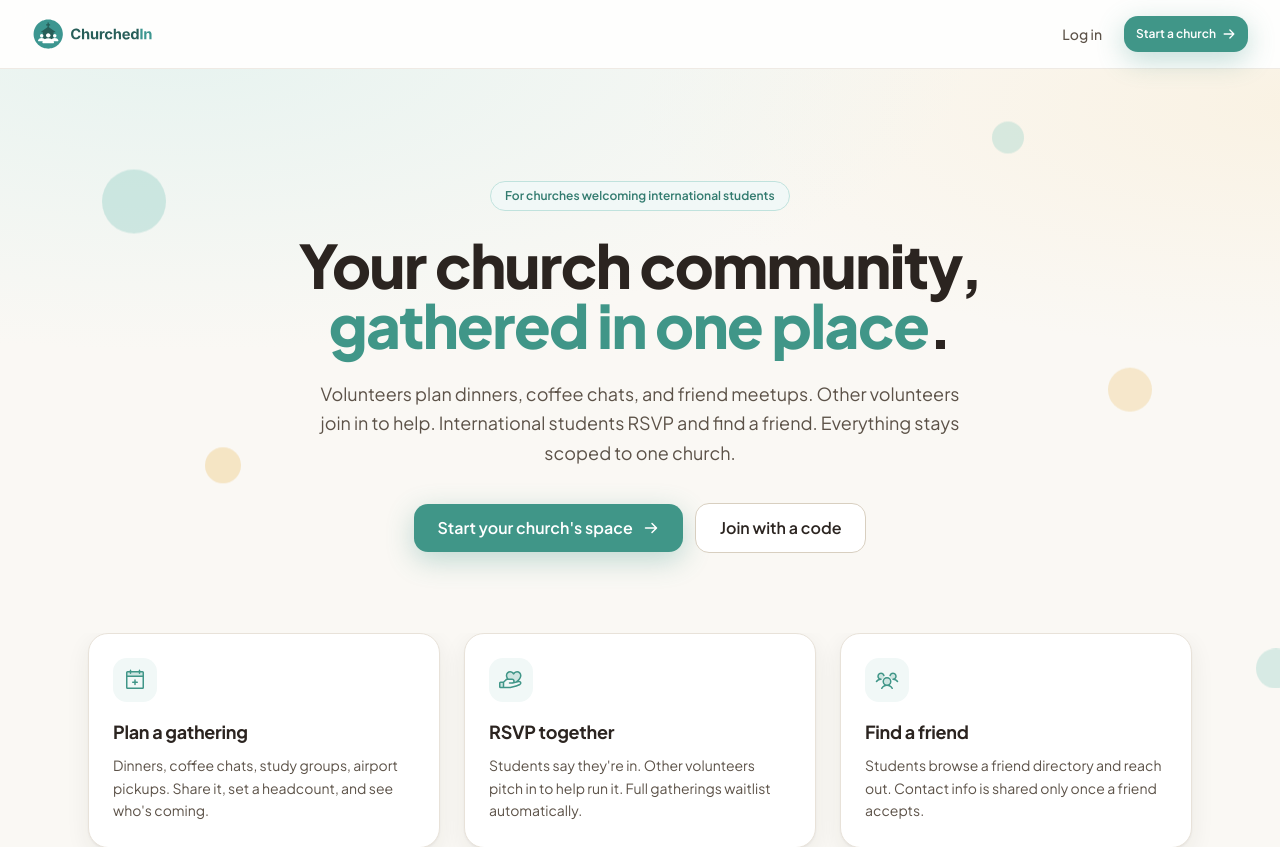
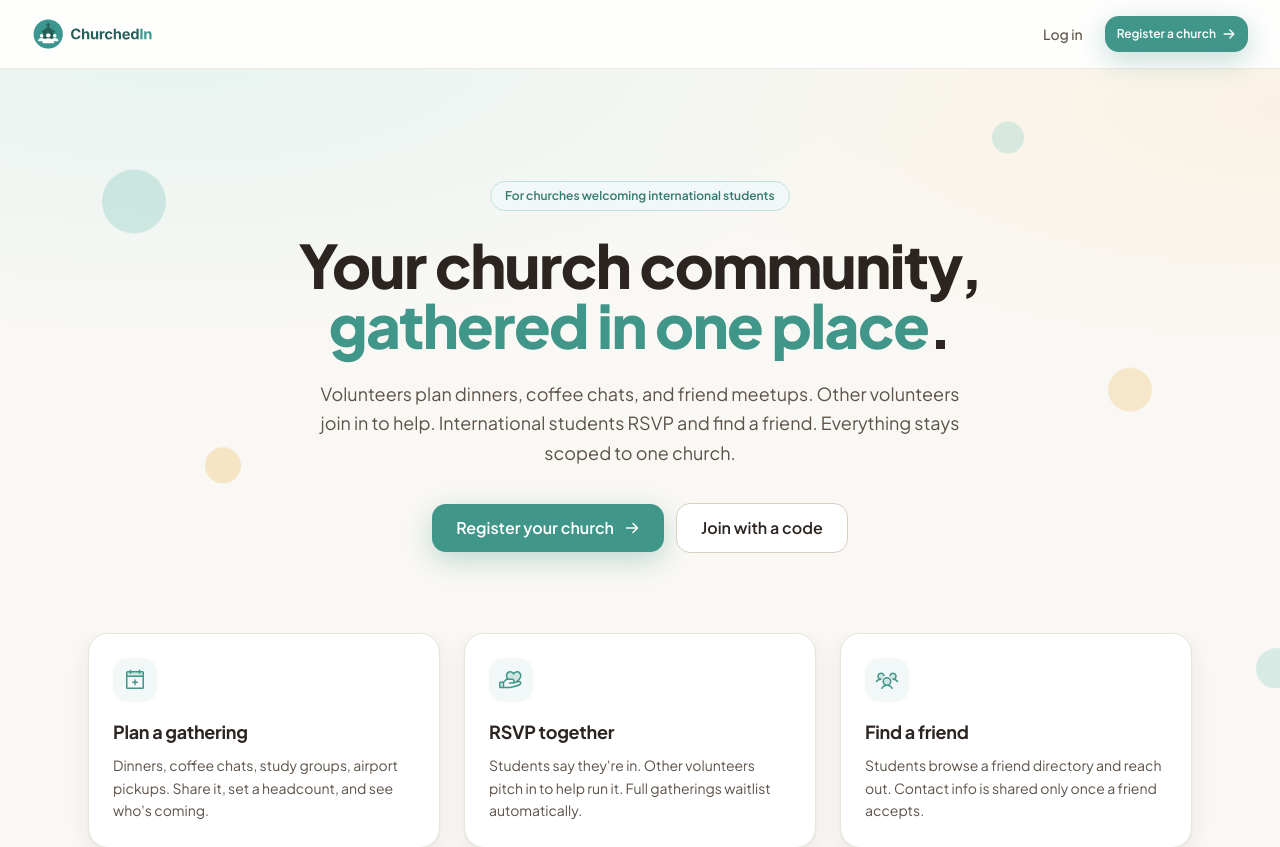
Before and after one commit to Prestonpro/ChurchedIn, a Next.js app: page / in a window 1280 px wide. Shown: the top 847 px of the page. Built offline with nearby package versions, Linux system fonts and the light colour scheme; no server answers.

Commit message:
copy: rename "Start your church" to "Register your church"
Pairs with the duplicate-check commit -- "start" implied nothing else
could exist yet, "register" better fits a flow that now actively
checks whether the church is already here.

```diff
--- a/src/app/(public)/login/page.tsx
+++ b/src/app/(public)/login/page.tsx
@@ -46,7 +46,7 @@ export default async function LoginPage({
         </Link>
         ,{" "}
         <Link href="/signup" className="font-semibold text-brand-600 hover:text-brand-700 hover:underline">
-          start your church&apos;s space
+          register your church
         </Link>
         , or{" "}
         <Link href="/browse" className="font-semibold text-brand-600 hover:text-brand-700 hover:underline">
--- a/src/app/(public)/signup/page.tsx
+++ b/src/app/(public)/signup/page.tsx
@@ -4,7 +4,7 @@ import { AuthPageLayout } from "@/components/nav/AuthPageLayout";
 import { SignupForm } from "./SignupForm";
 
 export const metadata: Metadata = {
-  title: "Start your church's space",
+  title: "Register your church",
   description: "Create a free ChurchedIn space for your church to plan gatherings, coordinate rides, and connect students with volunteers.",
 };
 
@@ -14,7 +14,7 @@ export default function SignupPage() {
       panelTitle="Give your church a home base for hospitality."
       panelBody="You'll become its first church leader and get a join code to invite volunteers and international students in seconds."
     >
-      <h1 className="text-2xl font-extrabold text-ink">Start your church&apos;s space</h1>
+      <h1 className="text-2xl font-extrabold text-ink">Register your church</h1>
       <p className="mt-1.5 text-sm text-ink-muted">Free to set up. Takes about a minute.</p>
       <div className="mt-8">
         <SignupForm />
--- a/src/app/HeroSection.tsx
+++ b/src/app/HeroSection.tsx
@@ -91,7 +91,7 @@ export function HeroSection() {
         >
           <MagneticButton>
             <LinkButton href="/signup" size="lg">
-              Start your church&apos;s space <ArrowRight weight="bold" className="size-4" />
+              Register your church <ArrowRight weight="bold" className="size-4" />
             </LinkButton>
           </MagneticButton>
           <MagneticButton>
--- a/src/app/home/page.tsx
+++ b/src/app/home/page.tsx
@@ -65,7 +65,7 @@ export default async function HomePage() {
           <p className="mt-2 max-w-xl text-ink-soft">
             {membership
               ? "Here's what's happening in your church community."
-              : "Join or start a church to see your community here."}
+              : "Join or register a church to see your community here."}
           </p>
         </Reveal>
       </div>
--- a/src/app/page.tsx
+++ b/src/app/page.tsx
@@ -65,7 +65,7 @@ const STEPS = [
 export const metadata: Metadata = {
   title: { absolute: "ChurchedIn — A church-by-church home base for hospitality" },
   description:
-    "ChurchedIn helps churches plan gatherings, coordinate rides, and pair international students with a friend at their church. Start a church or join one with a code.",
+    "ChurchedIn helps churches plan gatherings, coordinate rides, and pair international students with a friend at their church. Register a church or join one with a code.",
 };
 
 const appUrl = process.env.APP_URL ?? "http://localhost:3000";
@@ -112,7 +112,7 @@ export default async function LandingPage() {
                   Log in
                 </Link>
                 <LinkButton href="/signup" size="sm" className="whitespace-nowrap">
-                  Start a church <ArrowRight weight="bold" className="size-3.5" />
+                  Register a church <ArrowRight weight="bold" className="size-3.5" />
                 </LinkButton>
               </>
             )}
--- a/src/components/stepDemos/StartJoinDemo.tsx
+++ b/src/components/stepDemos/StartJoinDemo.tsx
@@ -89,7 +89,7 @@ export function StartJoinDemo({ playKey }: { playKey: number }) {
         style={{ opacity: scene === "create" ? 1 : 0 }}
       >
         <div className="rounded-2xl border border-line bg-surface p-5">
-          <p className="text-xs font-semibold text-ink-muted">Start your church&apos;s space</p>
+          <p className="text-xs font-semibold text-ink-muted">Register your church</p>
           <div className="mt-3 flex items-center gap-2.5">
             <span className="flex size-9 shrink-0 items-center justify-center rounded-lg bg-brand-50 text-brand-600">
               <Buildings weight="duotone" className="size-5" />
```
